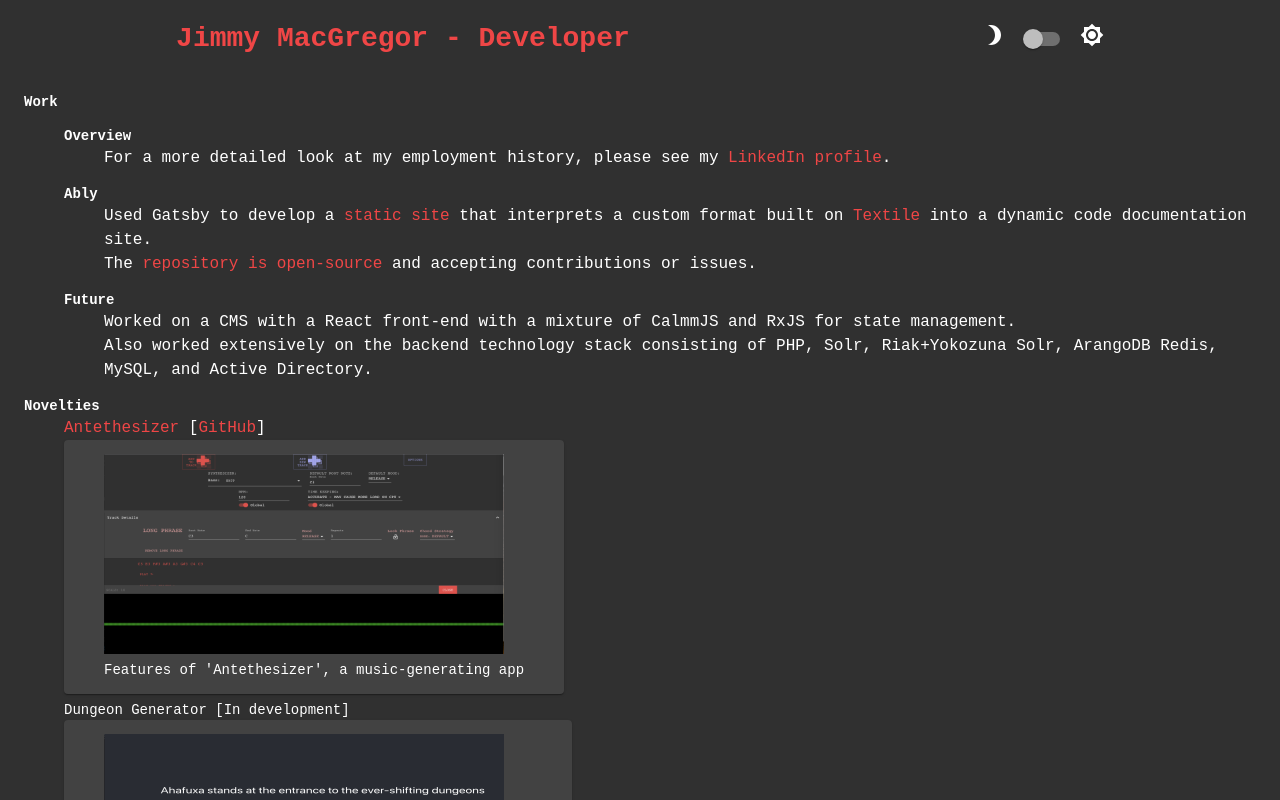
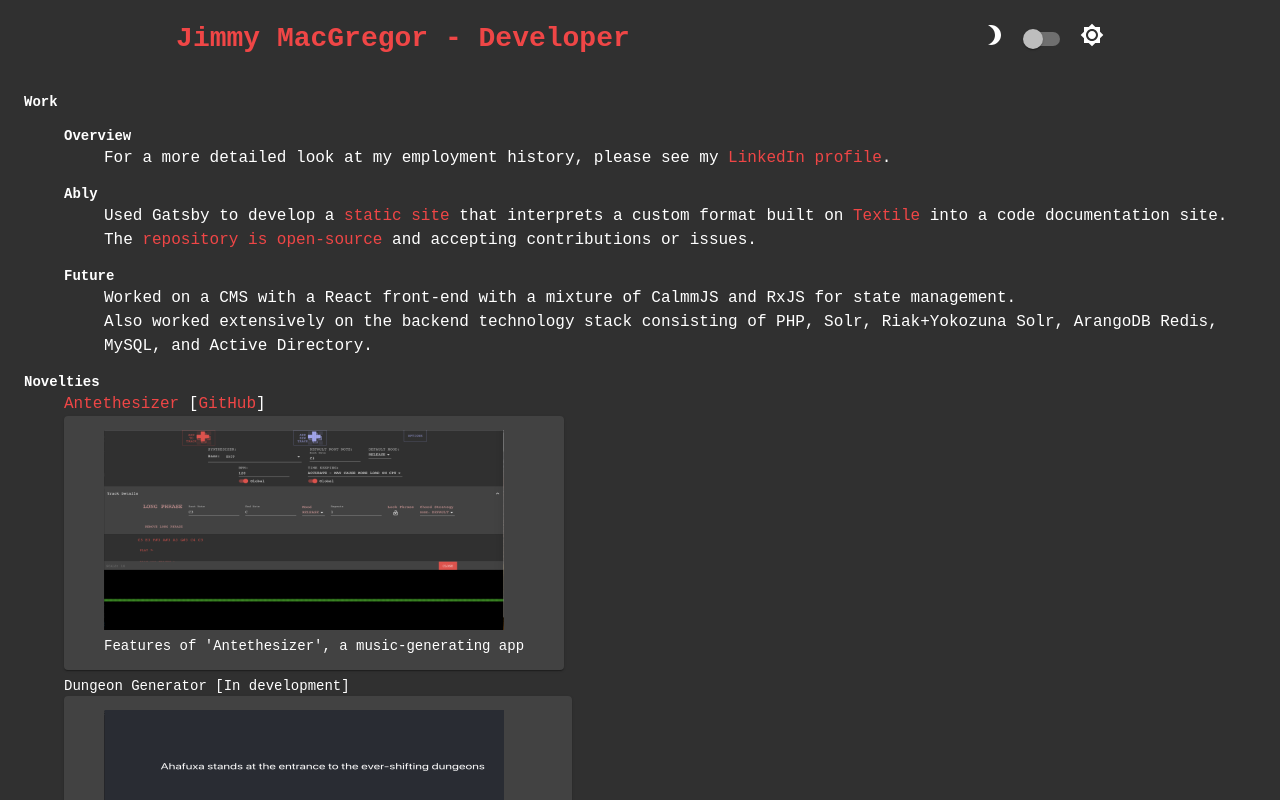
Before and after one commit to MymmiJ/personal-site, a React app: page / in a window 1280 px wide. Shown: the top 800 px of the page. Built offline with nearby package versions, Linux system fonts and the light colour scheme.

Commit message:
Static not dynamic

```diff
--- a/src/Home/index.js
+++ b/src/Home/index.js
@@ -13,7 +13,7 @@ const Home = () => {
             <Typography>For a more detailed look at my employment history, please see my <Link href="https://www.linkedin.com/in/james-macgregor-41a74340/">LinkedIn profile</Link>.</Typography>
           ]} />,
           <DefinitionList header="Ably" entries={[
-            <Typography>Used Gatsby to develop a <Link href="https://ably.com/docs">static site</Link> that interprets a custom format built on <Link href="https://textile-lang.com/">Textile</Link> into a dynamic code documentation site.</Typography>,
+            <Typography>Used Gatsby to develop a <Link href="https://ably.com/docs">static site</Link> that interprets a custom format built on <Link href="https://textile-lang.com/">Textile</Link> into a code documentation site.</Typography>,
             <Typography>The <Link href="https://github.com/ably/docs">repository is open-source</Link> and accepting contributions or issues.</Typography>
           ]}/>,
           <DefinitionList header="Future" entries={[
```
